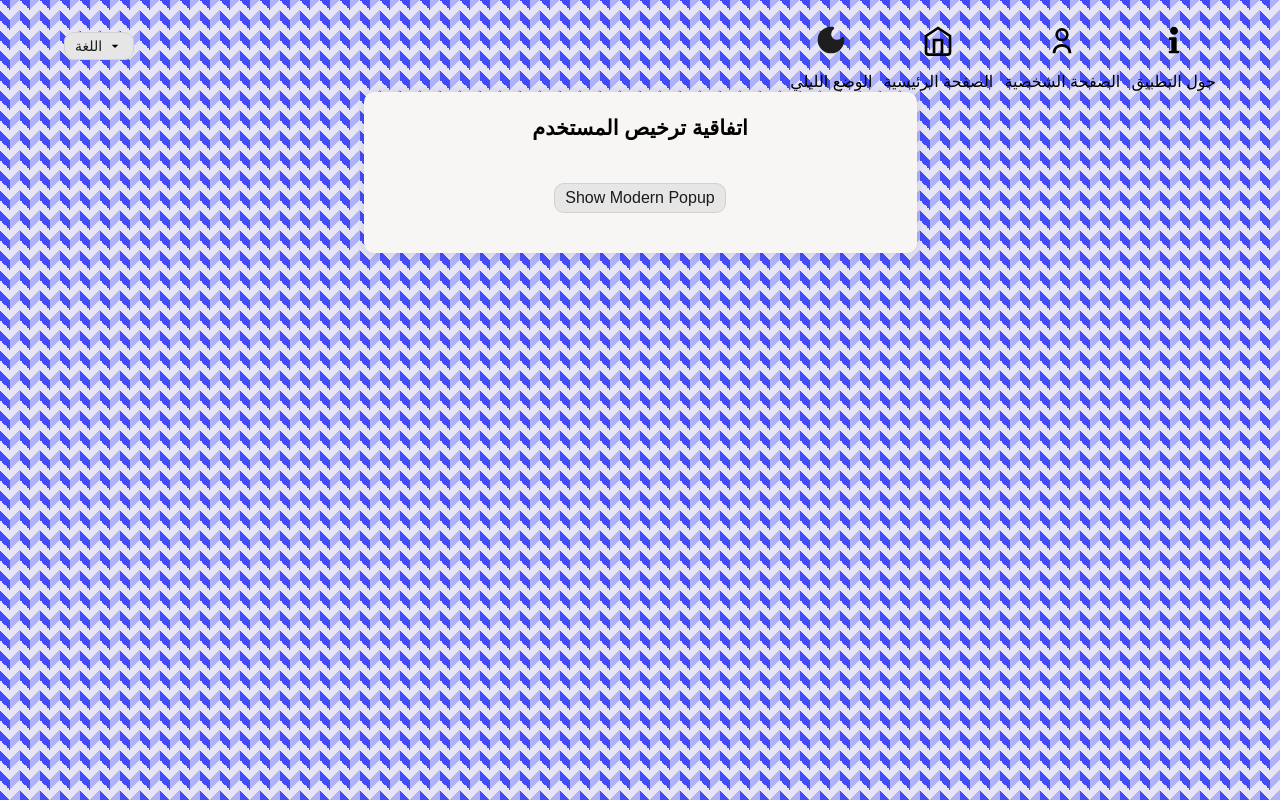
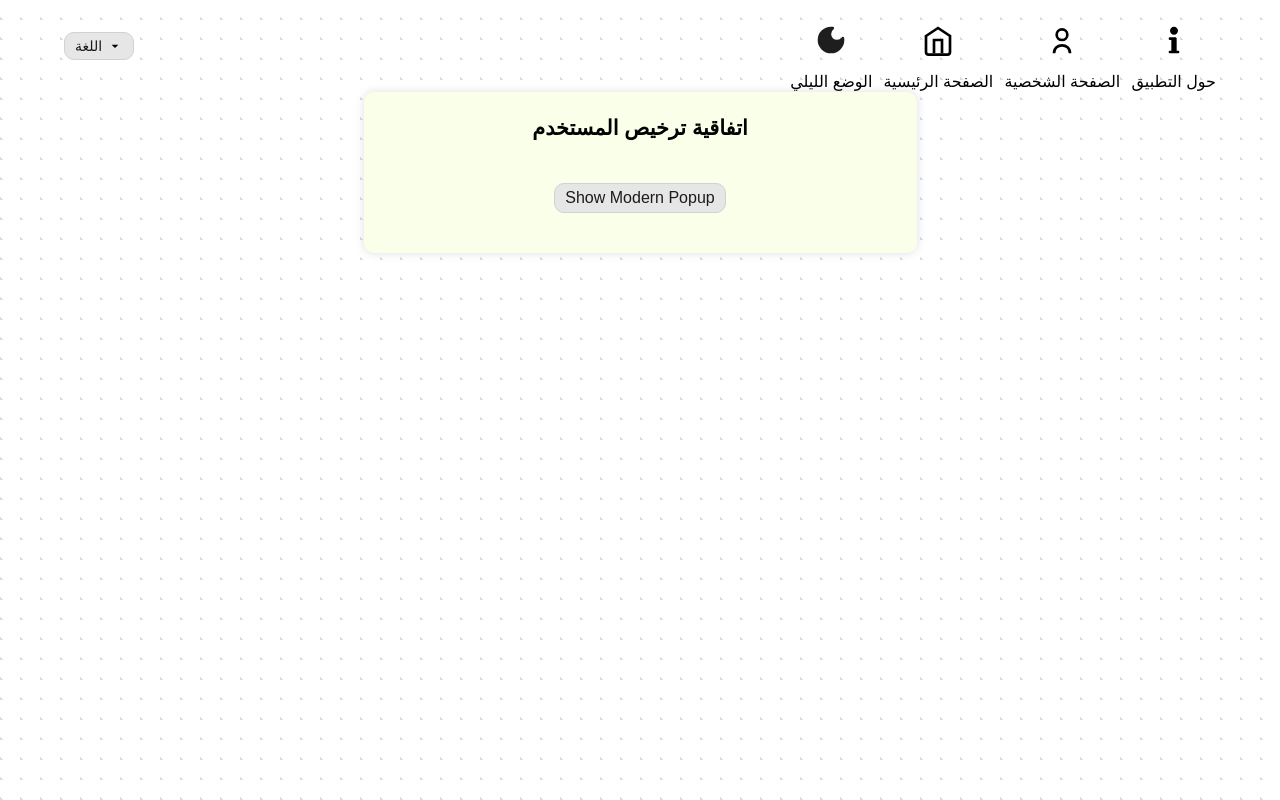
Before and after one commit to mohammadabk2/Beit-Hanina-Community-Center-Vol-App, a React (Create React App) app in the folder client/: page /ULA in a window 1280 px wide. Built offline with nearby package versions, Linux system fonts and the light colour scheme.

Commit message:
Changes global background and colors

```diff
--- a/client/src/App.css
+++ b/client/src/App.css
@@ -143,9 +143,12 @@ button {
 }
 
 body {
-  background-color: #e5e5f7;
+  background-color: #07071a;
   opacity: 1;
-  background: linear-gradient(135deg, #444cf755 25%, transparent 25%) -10px 0/ 20px 20px, linear-gradient(225deg, #444cf7 25%, transparent 25%) -10px 0/ 20px 20px, linear-gradient(315deg, #444cf755 25%, transparent 25%) 0px 0/ 20px 20px, linear-gradient(45deg, #444cf7 25%, #e5e5f7 25%) 0px 0/ 20px 20px;
+  background: linear-gradient(135deg, #8787d4 0%, transparent 0%) -10px 0/ 20px 20px,
+  linear-gradient(225deg, #dfe0ff56 0%, transparent 0%) -10px 0/ 20px 20px,
+  linear-gradient(315deg, #c1c4ff1c 0%, transparent 0%) 0px 0/ 20px 20px,
+  linear-gradient(45deg, #3b548a33 10%, #ffffff4b 10%) 0px 0/ 20px 20px;
 }
 
 /*Dropdown menu classes for styling */
@@ -306,7 +309,7 @@ input:focus, textarea:focus{
   overflow-y: auto;
   scrollbar-width: none;
   width: 100%;
-  height: 30rem;
+  height: 35rem;
   display: flex;
   flex-direction: column;
   align-items: center;
@@ -544,6 +547,10 @@ input:focus, textarea:focus{
   .scroll-box1 {
     max-width: 45rem;
   }
+
+  .bottom-scroll-box1 {
+    height: 30rem;
+  }
 }
 
 /*for even smaller sizes*/
--- a/client/src/global.css
+++ b/client/src/global.css
@@ -28,7 +28,7 @@
   --primary-green: #e8f5e9; */
 
   --body-color: #ffffff;
-  --box-background-color: #f7f6f4;
+  --box-background-color: #f9ffe9;
   --skills-background: #d8d8d8;
 
   --input-border: #cfd8dc;
@@ -48,8 +48,8 @@
   --button-text: #1b1b1b;
   --button-border: #d1d1d1;
 
-  --top-scroll-box: #f0faff;
-  --bottom-scroll-box: #f0faff;
+  --top-scroll-box: #f0faff98;
+  --bottom-scroll-box: #f0faff98;
 
   --even-row-table: #f9fbe7;
   --odd-row-table: #ffffff;
--- a/client/src/pages/AboutPage/About.js
+++ b/client/src/pages/AboutPage/About.js
@@ -11,8 +11,8 @@ const About = () => {
     <div className="app flex-box flex-column">
       {/* //TODO add check if signed in or not and use the right nav bar according to it */}
       <NavigationBar />
-      <div className="general-box scroll-box1 flex-box">
-        <div className="general-box flex-box flex-column smooth-shadow-box">
+      <div className="general-box">
+        <div className="flex-box flex-column smooth-shadow-box">
           {/* <div className="basic-item-padding personal-area-content">
             {tAbout("admins")}
           </div> */}
```
